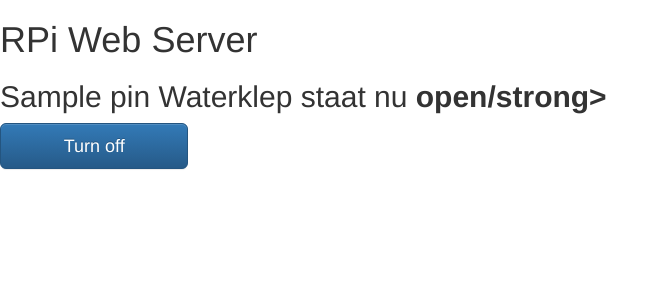
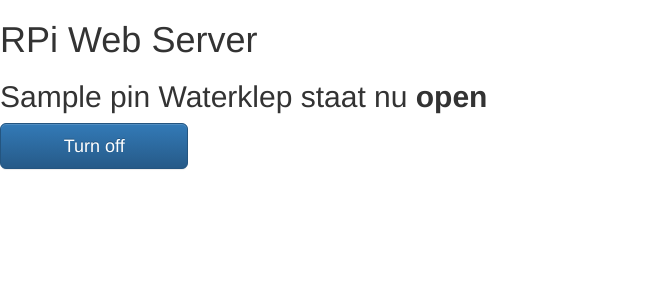
Before and after one commit to Deritron/tater, a Flask app: template templates/main.html in a window 1280 px wide. Shown: the top 300 px of the page, without its empty margins (0-669 px from the left). Run offline with Flask 2, Linux system fonts and the light colour scheme; the template is opened without the code that fills it: most values are stand-ins (such as "Sample title", 1, 10 or a date in 2020); some libraries are stand-ins or nearby versions.

Commit message:
Update main.html

```diff
--- a/templates/main.html
+++ b/templates/main.html
@@ -17,7 +17,7 @@
       Waterklep staat nu <strong>gesloten</strong></h2><div class="row"><div class="col-md-2">
       <a href="/{{pin}}/off" class="btn btn-block btn-lg btn-default" role="button">Turn on</a></div></div>
    {% else %}
-      Waterklep staat nu <strong>open/strong></h2><div class="row"><div class="col-md-2">
+      Waterklep staat nu <strong>open</strong></h2><div class="row"><div class="col-md-2">
       <a href="/{{pin}}/on" class="btn btn-block btn-lg btn-primary" role="button">Turn off</a></div></div>
    {% endif %}
    {% endfor %}
```
